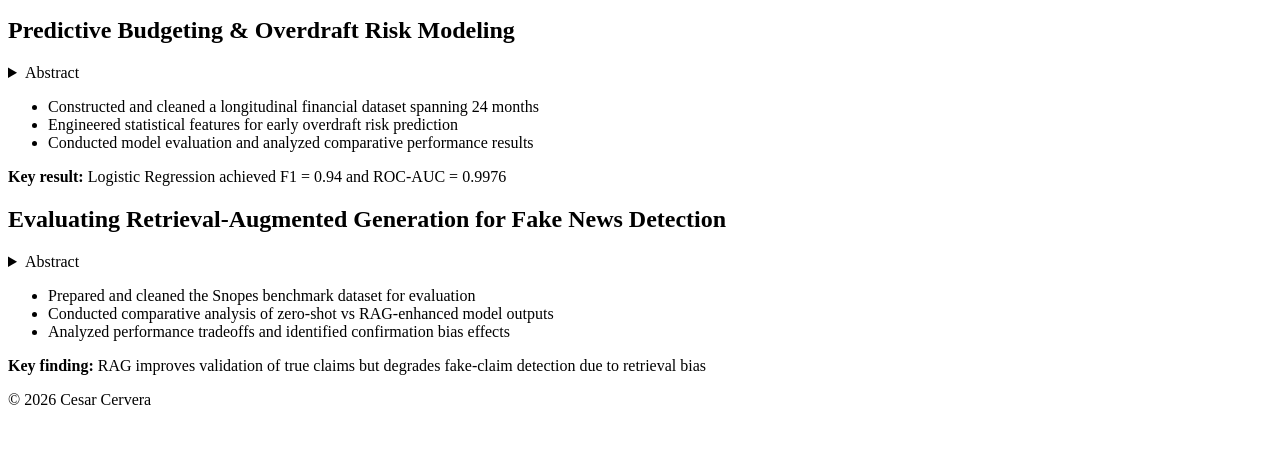
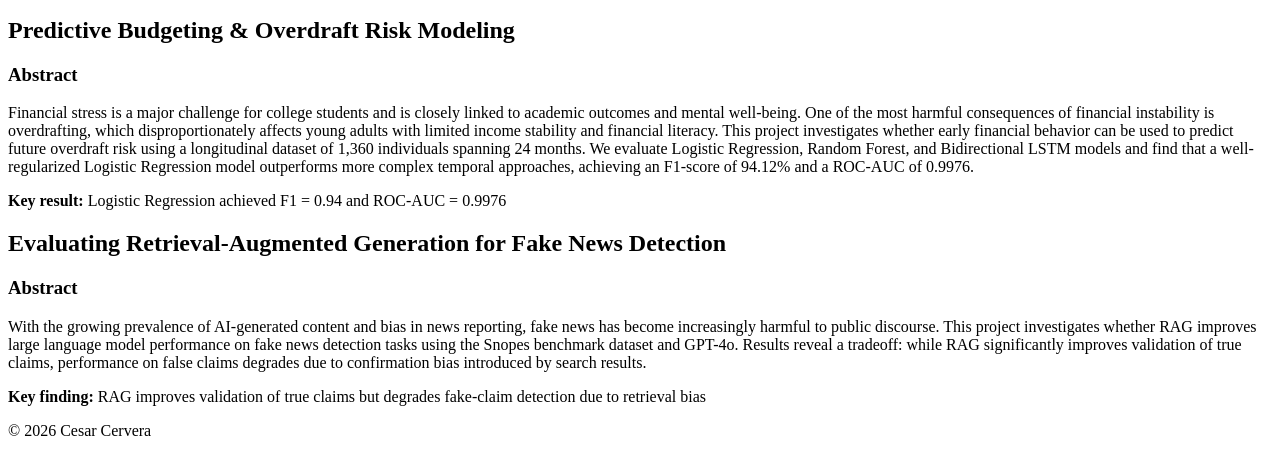
Before and after one commit to cesar-cervera/Summer-26-Web-Dev, a website: page Feature_1/projects.html in a window 1280 px wide. Shown: the part 112-586 px from the top of the page. Drawn offline with Linux system fonts and the light colour scheme.

Commit message:
fixed abstract heading

```diff
--- a/Feature_1/projects.html
+++ b/Feature_1/projects.html
@@ -19,36 +19,21 @@
       <!-- Project 1 -->
       <article>
         <h2>Predictive Budgeting & Overdraft Risk Modeling</h2>
-        <details>
-          <summary>Abstract</summary>
+        <h3>Abstract</h3>
         <p>
           Financial stress is a major challenge for college students and is
-            closely linked to academic outcomes and mental well-being. One of
-            the most harmful consequences of financial instability is
-            overdrafting, which disproportionately affects young adults with
-            limited income stability and financial literacy. This project
-            investigates whether early financial behavior can be used to predict
-            future overdraft risk using a longitudinal dataset of 1,360
-            individuals spanning 24 months. We evaluate Logistic Regression,
-            Random Forest, and Bidirectional LSTM models and find that a
-            well-regularized Logistic Regression model outperforms more complex
-            temporal approaches, achieving an F1-score of 94.12% and a ROC-AUC
-            of 0.9976.
+          closely linked to academic outcomes and mental well-being. One of the
+          most harmful consequences of financial instability is overdrafting,
+          which disproportionately affects young adults with limited income
+          stability and financial literacy. This project investigates whether
+          early financial behavior can be used to predict future overdraft risk
+          using a longitudinal dataset of 1,360 individuals spanning 24 months.
+          We evaluate Logistic Regression, Random Forest, and Bidirectional LSTM
+          models and find that a well-regularized Logistic Regression model
+          outperforms more complex temporal approaches, achieving an F1-score of
+          94.12% and a ROC-AUC of 0.9976.
         </p>
-        </details>
-        <ul>
-          <li>
-            Constructed and cleaned a longitudinal financial dataset spanning 24
-            months
-          </li>
-          <li>
-            Engineered statistical features for early overdraft risk prediction
-          </li>
-          <li>
-            Conducted model evaluation and analyzed comparative performance
-            results
-          </li>
-        </ul>
+
         <p>
           <strong>Key result:</strong> Logistic Regression achieved F1 = 0.94
           and ROC-AUC = 0.9976
@@ -60,33 +45,18 @@
         <h2>
           Evaluating Retrieval-Augmented Generation for Fake News Detection
         </h2>
-        <details>
-          <summary>Abstract</summary>
+        <h3>Abstract</h3>
         <p>
           With the growing prevalence of AI-generated content and bias in news
           reporting, fake news has become increasingly harmful to public
           discourse. This project investigates whether RAG improves large
           language model performance on fake news detection tasks using the
-            Snopes benchmark dataset and GPT-4o. Results reveal a tradeoff:
-            while RAG significantly improves validation of true claims,
-            performance on false claims degrades due to confirmation bias
-            introduced by search results.
+          Snopes benchmark dataset and GPT-4o. Results reveal a tradeoff: while
+          RAG significantly improves validation of true claims, performance on
+          false claims degrades due to confirmation bias introduced by search
+          results.
         </p>
-        </details>
 
-        <ul>
-          <li>
-            Prepared and cleaned the Snopes benchmark dataset for evaluation
-          </li>
-          <li>
-            Conducted comparative analysis of zero-shot vs RAG-enhanced model
-            outputs
-          </li>
-          <li>
-            Analyzed performance tradeoffs and identified confirmation bias
-            effects
-          </li>
-        </ul>
         <p>
           <strong>Key finding:</strong> RAG improves validation of true claims
           but degrades fake-claim detection due to retrieval bias
```
Also changed, not shown: Feature_1/research.html (+19 -24 lines). Lines whose indentation alone changed are shown as unchanged.
